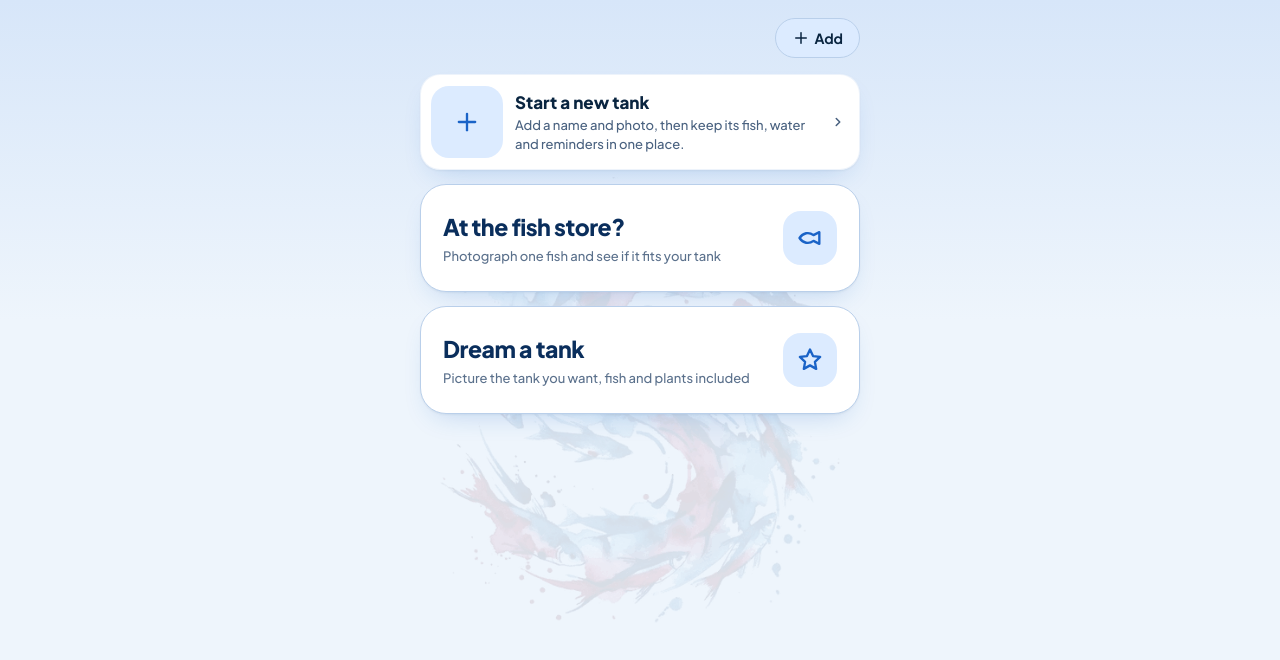
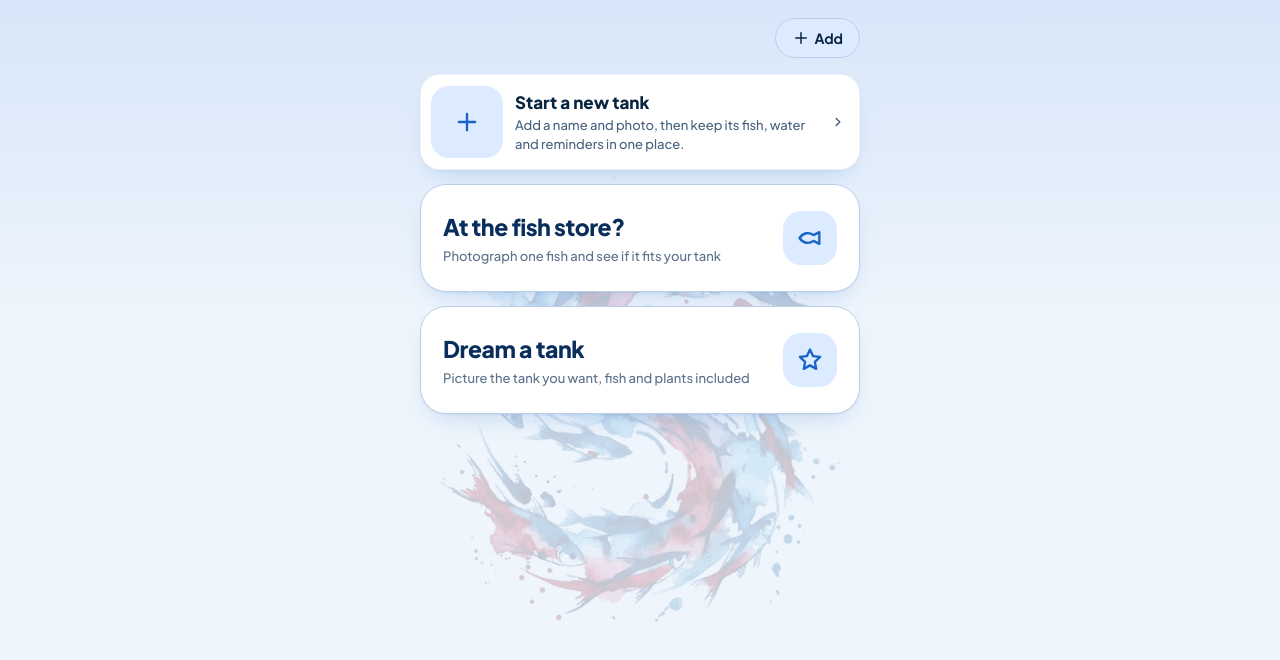
Before and after one commit to ericwoodliff54/schooled, a plain HTML site: page index.html in a window 1280 px wide. Drawn offline with Linux system fonts and the light colour scheme.

Commit message:
Add files via upload

```diff
--- a/service-worker.js
+++ b/service-worker.js
@@ -1,6 +1,6 @@
 // Schooled service worker: keeps the app opening when offline.
 // Network first, so new uploads show up right away; falls back to the saved copy.
-const CACHE = 'schooled-shell-v113';
+const CACHE = 'schooled-shell-v114';
 const SHELL = [
   'species.json',
   './',
--- a/styles.css
+++ b/styles.css
@@ -1184,8 +1184,8 @@ body { min-height: 100vh; min-height: 100dvh; }
 .watermark {
   position: fixed; inset: 0; z-index: 0;
   background: url("logo-watermark.png") center / min(78vw, 400px) auto no-repeat;
-  opacity: 0.1;
-  filter: saturate(0.9);
+  opacity: 0.2;
+  filter: saturate(1);
   pointer-events: none;
 }
 #app { position: relative; z-index: 1; }
```
